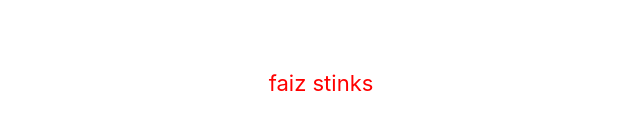
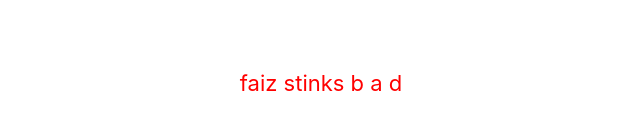
Before and after one commit to mohitxxkapur/cweggs, a React (Create React App) app: page / in a window 1280 px wide. Shown: the part 452-582 px from the top of the page, without its empty margins (319-959 px from the left). Built offline with nearby package versions, Linux system fonts and the light colour scheme.

Commit message:
Update App.js

```diff
--- a/src/App.js
+++ b/src/App.js
@@ -8,7 +8,7 @@ function App() {
       </header>
 
       <div className="App-paragraph">
-        <p>faiz stinks</p>
+        <p>faiz stinks b a d </p>
       </div>
     </div>
   );
```
